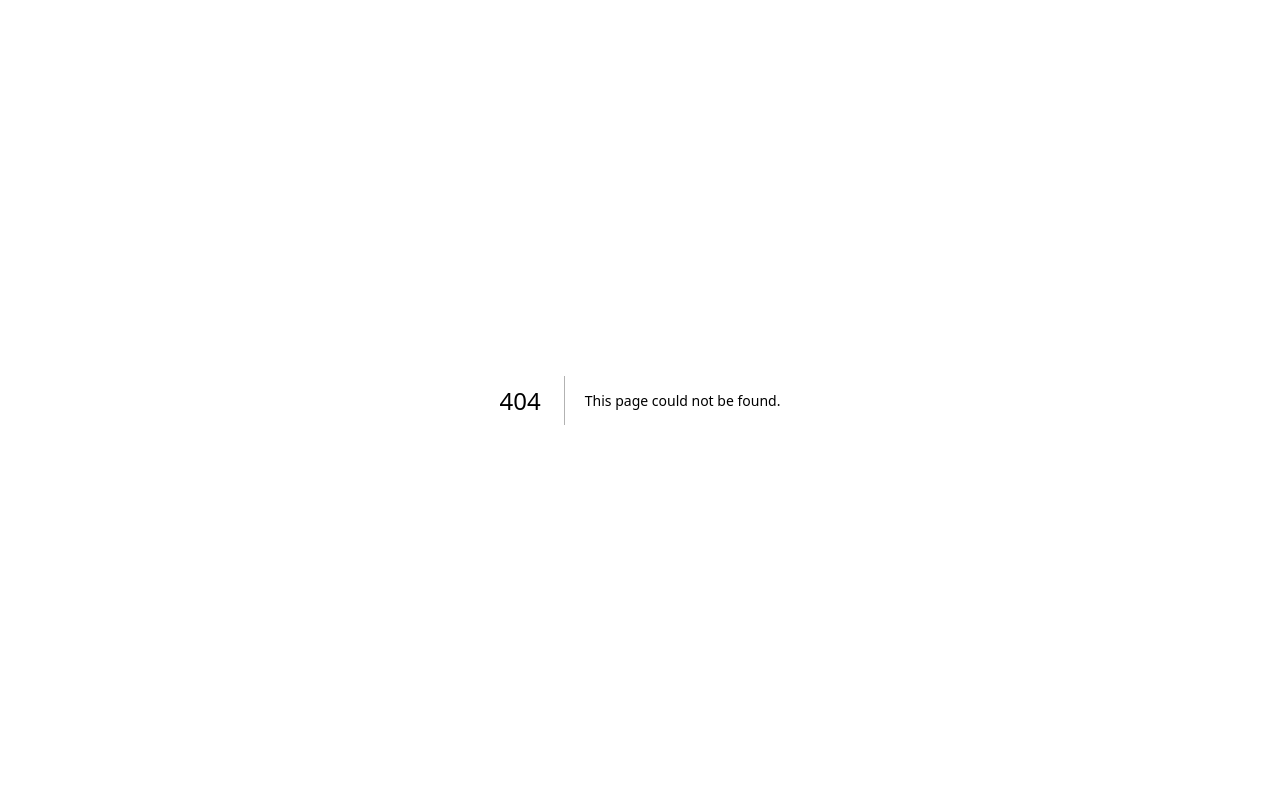
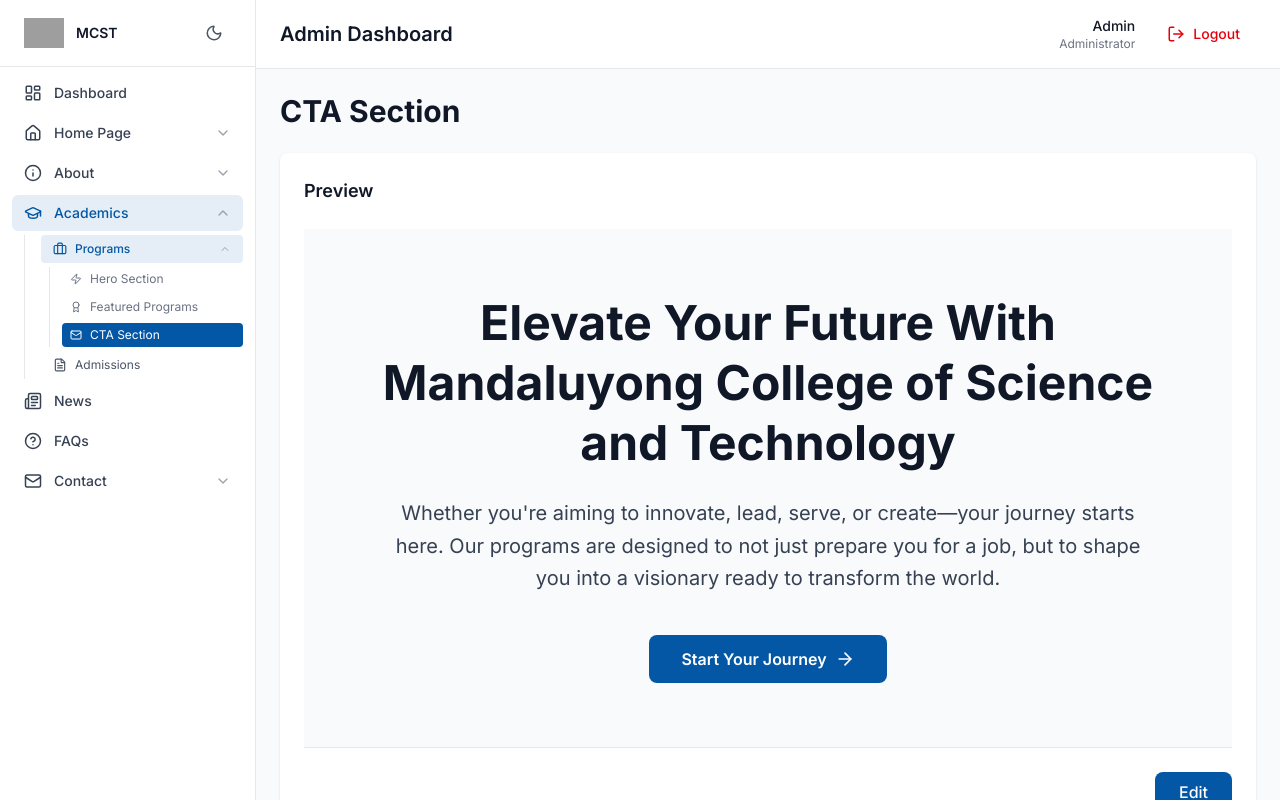
Before and after one commit to Ryderhxrzy/Mandaluyong-College, a Next.js app: page /admin/pages/academics/programs/cta in a window 1280 px wide. Before the commit this address had no page. Built offline with nearby package versions, Linux system fonts and the light colour scheme; grey boxes are pictures that could not be loaded.

Commit message:
create program cta management

```diff
--- /dev/null
+++ b/app/admin/(protected)/pages/academics/programs/cta/page.tsx
@@ -0,0 +1,71 @@
+'use client'
+
+import { useState } from 'react'
+import ProgramsCTA from '@/components/academics/programs/ProgramsCTA'
+
+export default function ProgramsCTAPage() {
+  const [isEditing, setIsEditing] = useState(false)
+
+  return (
+    <div className="p-6 w-full">
+      <h1 className="text-3xl font-bold mb-6 text-gray-900 dark:text-white">
+        CTA Section
+      </h1>
+
+      <div className="bg-white dark:bg-gray-800 rounded-lg shadow p-6">
+        {isEditing ? (
+          <>
+            {/* Grid Layout: Form (left) and Preview (right) */}
+            <div className="grid grid-cols-1 lg:grid-cols-2 gap-8 mb-8">
+              {/* Left: Form Inputs */}
+              <div className="space-y-6">
+                <p className="text-gray-600 dark:text-gray-400">Form inputs will be added here</p>
+              </div>
+
+              {/* Right: Preview */}
+              <div>
+                <h2 className="text-lg font-semibold text-gray-900 dark:text-white mb-4">
+                  Preview
+                </h2>
+                <ProgramsCTA />
+              </div>
+            </div>
+
+            {/* Action Buttons */}
+            <div className="flex gap-3 justify-end border-t border-gray-200 dark:border-gray-700 pt-6">
+              <button
+                onClick={() => setIsEditing(false)}
+                className="px-6 py-2 bg-gray-300 dark:bg-gray-600 text-gray-900 dark:text-white rounded-lg font-medium hover:bg-gray-400 dark:hover:bg-gray-500 transition cursor-pointer"
+              >
+                Cancel
+              </button>
+              <button className="px-6 py-2 bg-primary text-white rounded-lg font-medium hover:bg-[#003a7a] transition cursor-pointer">
+                Save Changes
+              </button>
+            </div>
+          </>
+        ) : (
+          <>
+            {/* Preview */}
+            <div className="space-y-6">
+              <h2 className="text-lg font-semibold text-gray-900 dark:text-white">
+                Preview
+              </h2>
+              <ProgramsCTA />
+            </div>
+
+            {/* Action Buttons */}
+            <div className="flex gap-3 justify-end border-t border-gray-200 dark:border-gray-700 pt-6">
+              <button
+                onClick={() => setIsEditing(true)}
+                className="px-6 py-2 bg-primary text-white rounded-lg font-medium hover:bg-[#003a7a] transition cursor-pointer"
+              >
+                Edit
+              </button>
+            </div>
+          </>
+        )}
+      </div>
+    </div>
+  )
+}
```
